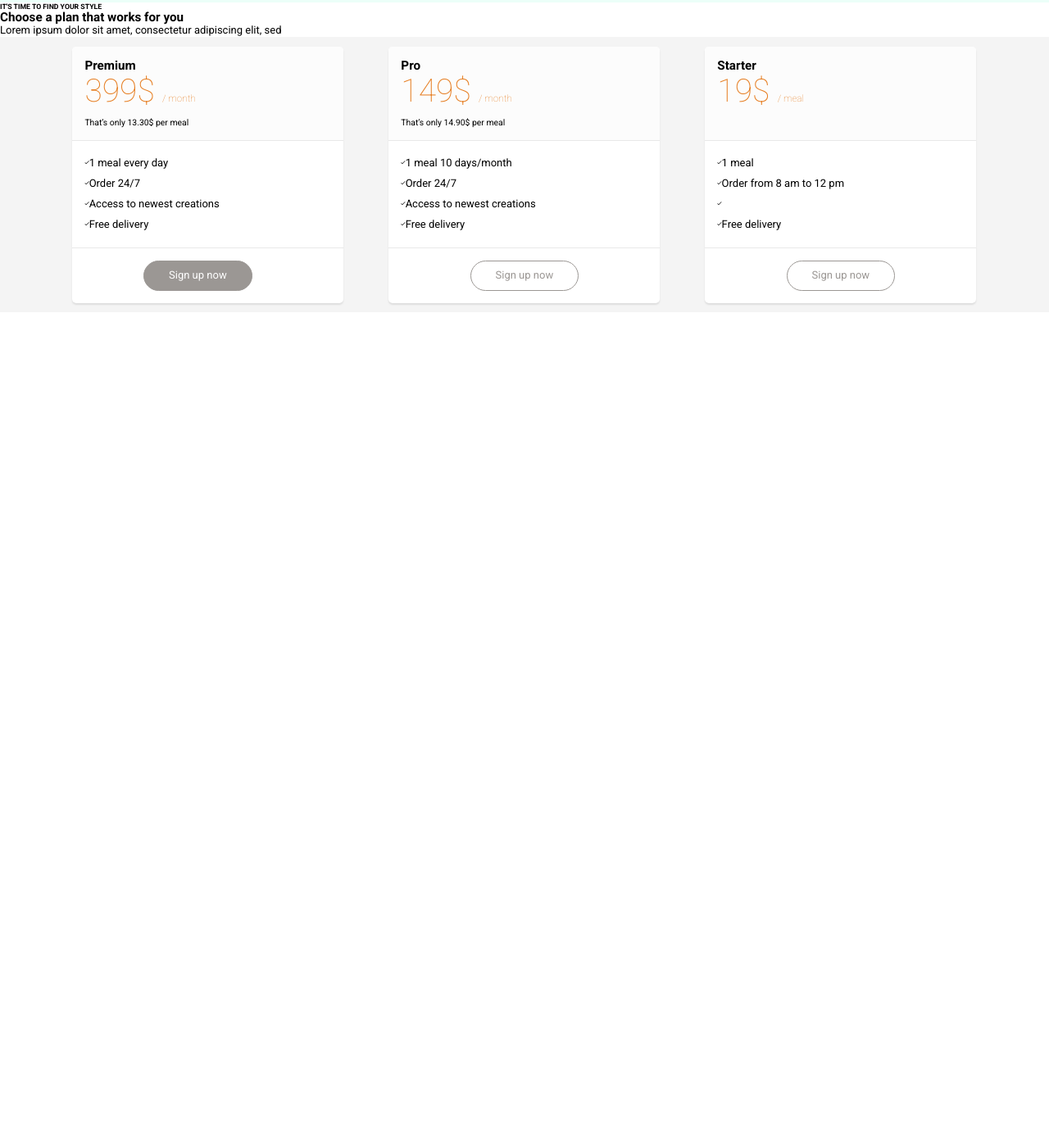
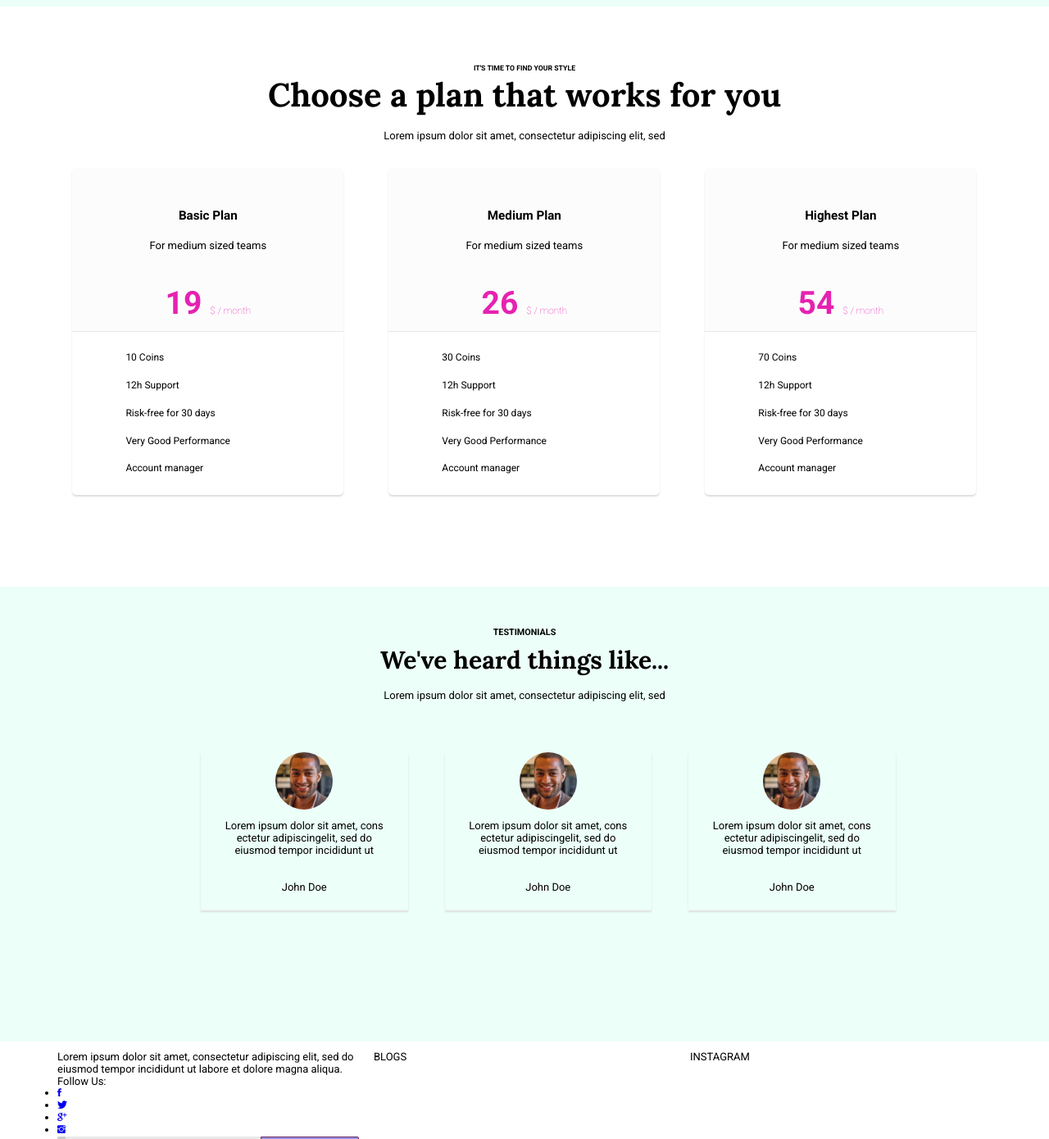
Before and after one commit to Ahmed-ElKodsh/freelancing, a plain HTML site: page index.html in a window 1280 px wide. Shown: the part 2668-4058 px from the top of the page at 82% size. Before the commit the page ends 3049 px from the top, so only its background shows below. Drawn offline with nearby package versions, Linux system fonts and the light colour scheme; files whose address does not match are found by name.

Commit message:
Adding more sections

```diff
--- a/index.html
+++ b/index.html
@@ -78,9 +78,9 @@
         </section>
 
         <!-----section3------>
-        <section class="section3 clearfix">
+        <section class="section3">
             <h3>Build a pool of trusted experts for your team</h3>
-            <p>Lorem ipsum dolor sit amet, consectetur adipiscing elit, sed do eiusmod tempor incididunt ut labore</p>
+            <p class="subtitle">Lorem ipsum dolor sit amet, consectetur adipiscing elit, sed do eiusmod tempor incididunt ut labore</p>
 
             <div class="row">
                 <div class="col span-1-of-4">
@@ -152,74 +152,130 @@
         <!-----section5------>
         <section5 class="section5">
             <h6>IT'S TIME TO FIND YOUR STYLE</h6>
-            <h3>Choose a plan that works for you</h3>
+            <h3 class="title">Choose a plan that works for you</h3>
             <p>Lorem ipsum dolor sit amet, consectetur adipiscing elit, sed</p>
-            <section class="section-plans">
             <div class="row">
                 <div class="col span-1-of-3">
                     <div class="plan-box">
                         <div>
-                            <h3>Premium</h3>
-                            <p class="plan-price">399$ <span>/ month</span></p>
-                            <p class="plan-price-meal">That’s only 13.30$ per meal</p>
+                            <h3>Basic Plan</h3>
+                            <p>For medium sized teams</p>
+                            <p class="plan-price">19<span>$ / month</span></p>
+
                         </div>
                         <div>
                             <ul>
-                                <li><i class="ion-ios-checkmark-empty icon-small"></i>1 meal every day</li>
-                                <li><i class="ion-ios-checkmark-empty icon-small"></i>Order 24/7</li>
-                                <li><i class="ion-ios-checkmark-empty icon-small"></i>Access to newest creations</li>
-                                <li><i class="ion-ios-checkmark-empty icon-small"></i>Free delivery</li>
+                                <p class="plan-price-meal">10 Coins</p>
+                                <p class="plan-price-meal">12h Support</p>
+                                <p class="plan-price-meal">Risk-free for 30 days</p>
+                                <p class="plan-price-meal">Very Good Performance</p>
+                                <p class="plan-price-meal">Account manager</p>
                             </ul>
-                        </div>
-                        <div>
-                            <a href="#" class="btn btn-full">Sign up now</a>
                         </div>
                     </div>
                 </div>
                 <div class="col span-1-of-3">
                     <div class="plan-box">
                         <div>
-                            <h3>Pro</h3>
-                            <p class="plan-price">149$ <span>/ month</span></p>
-                            <p class="plan-price-meal">That’s only 14.90$ per meal</p>
+                            <h3>Medium Plan</h3>
+                            <p>For medium sized teams</p>
+                            <p class="plan-price">26<span>$ / month</span></p>
+
                         </div>
                         <div>
                             <ul>
-                                <li><i class="ion-ios-checkmark-empty icon-small"></i>1 meal 10 days/month</li>
-                                <li><i class="ion-ios-checkmark-empty icon-small"></i>Order 24/7</li>
-                                <li><i class="ion-ios-checkmark-empty icon-small"></i>Access to newest creations</li>
-                                <li><i class="ion-ios-checkmark-empty icon-small"></i>Free delivery</li>
+                                <p class="plan-price-meal">30 Coins</p>
+                                <p class="plan-price-meal">12h Support</p>
+                                <p class="plan-price-meal">Risk-free for 30 days</p>
+                                <p class="plan-price-meal">Very Good Performance</p>
+                                <p class="plan-price-meal">Account manager</p>
                             </ul>
-                        </div>
-                        <div>
-                            <a href="#" class="btn btn-ghost">Sign up now</a>
                         </div>
                     </div>
                 </div>
                 <div class="col span-1-of-3">
                     <div class="plan-box">
                         <div>
-                            <h3>Starter</h3>
-                            <p class="plan-price">19$ <span>/ meal</span></p>
-                            <p class="plan-price-meal">&nbsp;</p> <!--special space character-->
+                            <h3>Highest Plan</h3>
+                            <p>For medium sized teams</p>
+                            <p class="plan-price">54<span>$ / month</span></p>
+
                         </div>
                         <div>
                             <ul>
-                                <li><i class="ion-ios-checkmark-empty icon-small"></i>1 meal</li>
-                                <li><i class="ion-ios-checkmark-empty icon-small"></i>Order from 8 am to 12 pm</li>
-                                <li><i class="ion-ios-checkmark-empty icon-small"></i></li>
-                                <li><i class="ion-ios-checkmark-empty icon-small"></i>Free delivery</li>
+                                <p class="plan-price-meal">70 Coins</p>
+                                <p class="plan-price-meal">12h Support</p>
+                                <p class="plan-price-meal">Risk-free for 30 days</p>
+                                <p class="plan-price-meal">Very Good Performance</p>
+                                <p class="plan-price-meal">Account manager</p>
                             </ul>
-                        </div>
-                        <div>
-                            <a href="#" class="btn btn-ghost">Sign up now</a>
                         </div>
                     </div>
                 </div>
             </div>
-        </section>
-        </section5>
+            </section5>
 
+
+            <!-----Testimonials---->
+            <section class="testimonials">
+                <h5>TESTIMONIALS</h5>
+                <h3>We've heard things like...</h3>
+                <p class="subtitle">Lorem ipsum dolor sit amet, consectetur adipiscing elit, sed</p>
+                <div class="row">
+                    <div class="col span-1-of-3">
+                        <img src="resources/img/customer-1.jpg" alt="customer">
+                        <span>
+                            <p>Lorem ipsum dolor sit amet, cons<br>ectetur adipiscingelit, sed do<br>eiusmod tempor incididunt ut</p>
+                            <p class="name">John Doe</p>
+                        </span>
+                    </div>
+                    <div class="col span-1-of-3">
+                        <img src="resources/img/customer-1.jpg" alt="customer">
+                        <span>
+                            <p>Lorem ipsum dolor sit amet, cons<br>ectetur adipiscingelit, sed do<br>eiusmod tempor incididunt ut</p>
+                            <p class="name">John Doe</p>
+                        </span>
+                    </div>
+                    <div class="col span-1-of-3">
+                        <img src="resources/img/customer-1.jpg" alt="customer">
+                        <span>
+                            <p>Lorem ipsum dolor sit amet, cons<br>ectetur adipiscingelit, sed do<br>eiusmod tempor incididunt ut</p>
+                            <p class="name">John Doe</p>
+                        </span>
+                    </div>
+                </div>
+            </section>
+
+            <!-----------section6------------>
+            <section class="section6">
+                <div class="row">
+                    <div class="col span-1-of-3">
+                        <p>Lorem ipsum dolor sit amet, consectetur adipiscing elit, sed do eiusmod tempor incididunt ut labore et dolore magna aliqua.</p>
+                        <p>Follow Us:</p>
+                        <ul class="social-links">
+                            <li><a href="#"><i class="ion-social-facebook"></i></a></li>
+                            <li><a href="#"><i class="ion-social-twitter"></i></a></li>
+                            <li><a href="#"><i class="ion-social-googleplus"></i></a></li>
+                            <li><a href="#"><i class="ion-social-instagram"></i></a></li>
+                        </ul>
+                        <div class="Field Field--is-search">
+                            <input type="search" name="search" placeholder="What Type Of Work You Need ?" class="SearchBox-query"/>
+                            <button type="submit" class="Btn SearchBox-submitBtn">Search</button>
+                        </div>
+                    </div>
+                    <div class="col span-1-of-3">
+                        <p>BLOGS</p>
+
+
+                    </div>
+                    <div class="col span-1-of-3">
+                        <p>INSTAGRAM</p>
+
+
+                    </div>
+                </div>
+
+            </section>
 
 
 
--- a/resources/css/style.css
+++ b/resources/css/style.css
@@ -323,18 +323,36 @@ button {
     padding-top: 50px;
     text-align: center;
 }
-
 .section3 h3 {
-    padding-bottom: 10px;
+    padding-bottom: 20px;
+    padding-left: 220px;
     font-size: 30px;
     font-family: "Lora";
+}
+.section3 .subtitle {
+    padding-bottom: 25px;
+    padding-left: 220px;
+}
+
+
+.section3 .col {
+    background-color: #fff;
+    border-radius: 5px;
+    margin-left: 5%;
+    -webkit-box-shadow: 2px 2px 0 #dddddd;
+    box-shadow: 2px 2px 0 #dddddd;
+}
+
+.section3 .col:hover {
+    box-shadow: 5px 5px 5px #dddddd;
 }
 
 .section3 h4 {
     padding-top: 10px;
+
 }
 
-.section3 p {
+.section3 .row p {
     padding-top: 20px;
     padding-bottom: 20px;
 }
@@ -346,13 +364,15 @@ button {
 .section3 .category {
     height: 50px;
     width: 200px;
-    margin-top: 15px;
+    margin-top: 40px;
     border-radius: 25px;
+    margin-left: 150px;
 }
 
 .section3 .writer {
     padding-top: 30px;
 }
+
 
 
 /*-------section4------------*/
@@ -397,7 +417,36 @@ button {
     margin: 0 auto;
 }
 
+
 /*-------section5------*/
+.section5 h6,
+.section5 h3,
+.section5 p {
+    text-align: center;
+}
+
+.section5 h6 {
+    margin-top: 70px;
+    padding-bottom: 5px;
+}
+
+.section5 .title {
+    font-family: 'Lora';
+    font-size: 40px;
+}
+
+.section5 p {
+    padding-top: 20px;
+    padding-bottom: 20px;
+}
+
+.section5 ul p {
+    padding-top: 10px;
+    padding-left: 50px;
+    padding-bottom: 10px;
+    font-size: 12px;
+    text-align: left;
+}
 
 .section-plans {
     background-color: #f4f4f4;
@@ -407,49 +456,120 @@ button {
     background-color: #fff;
     border-radius: 5px;
     width: 90%;
+    height: 95%;
     margin-left: 5%;
     -webkit-box-shadow: 0 2px 2px #dddddd;
     box-shadow: 0 2px 2px #dddddd;  /* box-shadow: (Xaxis Yaxis blurValue color) add box background shadow effect */
 }
 
+
 .plan-box div {
     padding: 15px;
     border-bottom: 1px solid #e8e8e8;
+
 }
-
 
 .plan-box div:first-child {
     background-color: #fcfcfc;
     border-top-left-radius: 5px;  /* fix the radius rounded edges */
+    height: 200px;
+    width: auto;
+    padding: 50px;
     border-top-right-radius: 5px;
 }
 
 .plan-box div:last-child {
     text-align: center;
     border: 0;
+    margin-bottom: 100px;
 }
-
 
 .plan-price {
     font-size: 300%;
     margin-bottom: 10px;
-    font-weight: 100;
-    color: #e67e22;
+    font-weight: 700;
+    color: #e622b1;
 }
 
 .plan-price span {
     font-size: 30%;
     font-weight: 300;
+    padding-left: 10px;
 }
 
 .plan-price-meal {
     font-size: 80%;
+    text-align: right;
 }
 
 .plan-box ul {
-    list-style: none;
+    text-decoration: none;
+    padding: 0;
+    text-align: right;
 }
 
-.plan-box ul li {
-    padding: 5px 0;
+.plan-box ul:hover {
+    text-decoration: underline;
+
 }
+
+.plan-box:hover {
+    box-shadow: 0 20px 20px #dddddd;
+}
+.plan-box ul:hover{
+
+}
+.plan-price:hover {
+    color: #fff;
+}
+.plan-box div:first-child:hover {
+    background-color: #e622b1;
+    color: #fff;
+}
+
+
+/* ------Testimonials--------*/
+.testimonials {
+    background-color: rgba(127, 255, 212, 0.15);
+    padding-top: 50px;
+    text-align: center;
+    padding-bottom: 150px;
+
+}
+
+.testimonials .subtitle {
+    padding-bottom: 50px;
+}
+
+.testimonials h3 {
+    font-family: 'lora';
+    font-size: 30px;
+    padding-bottom: 20px;
+    padding-top: 10px;
+}
+
+.testimonials img {
+    border-radius: 100%;
+    height: 70px;
+    margin-bottom: 10px;
+}
+
+.testimonials .row {
+    padding-left: 130px;
+}
+
+.testimonials .col {
+    box-shadow: 0 2px 2px #dddddd;
+    width: 25%;
+    margin-left: 45px;
+}
+
+.testimonials .col:hover {
+    color: #fff;
+    background-color: rgba(46, 159, 146, 0.99);
+}
+
+.testimonials .name {
+    padding-top: 30px;
+    padding-bottom: 20px;
+}
```
Also changed, not shown: resources/img/customer-1.jpg (added).
